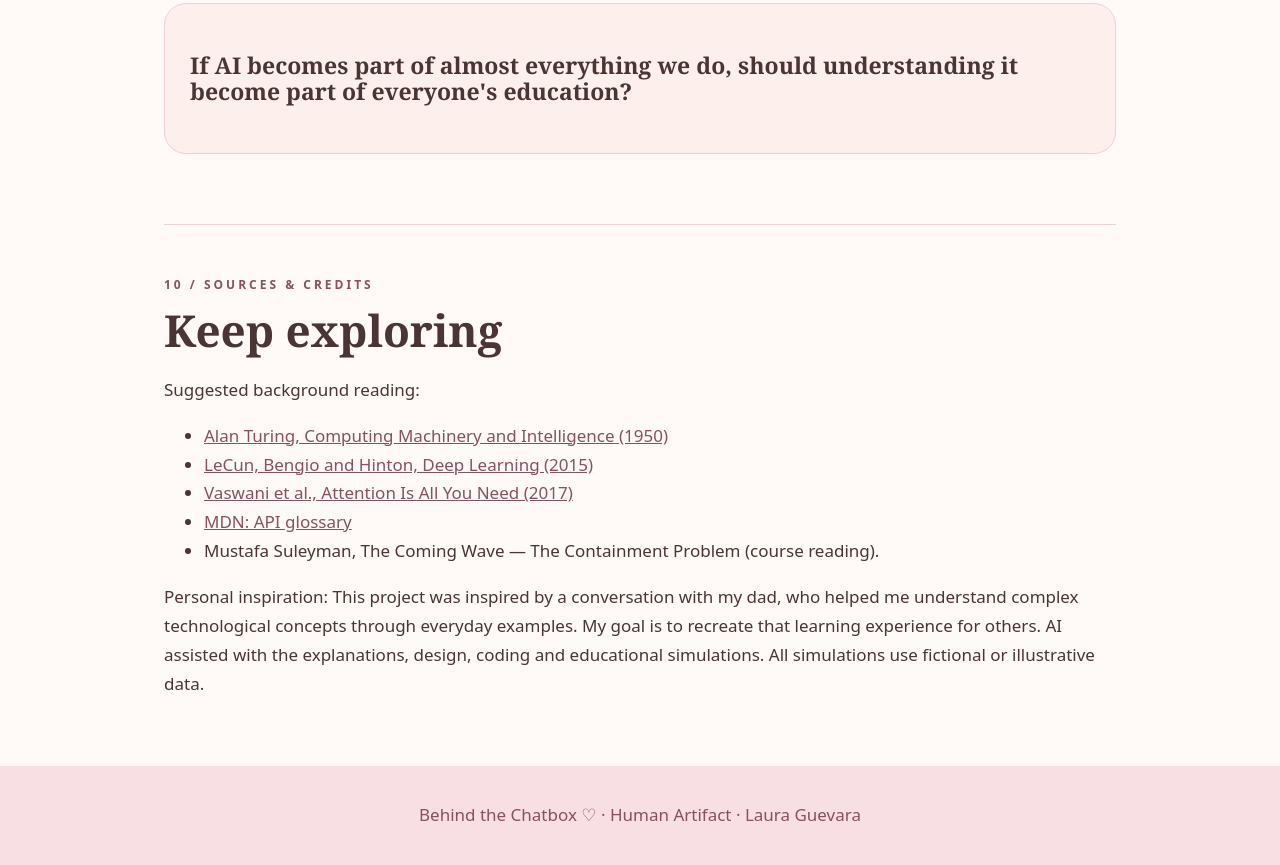
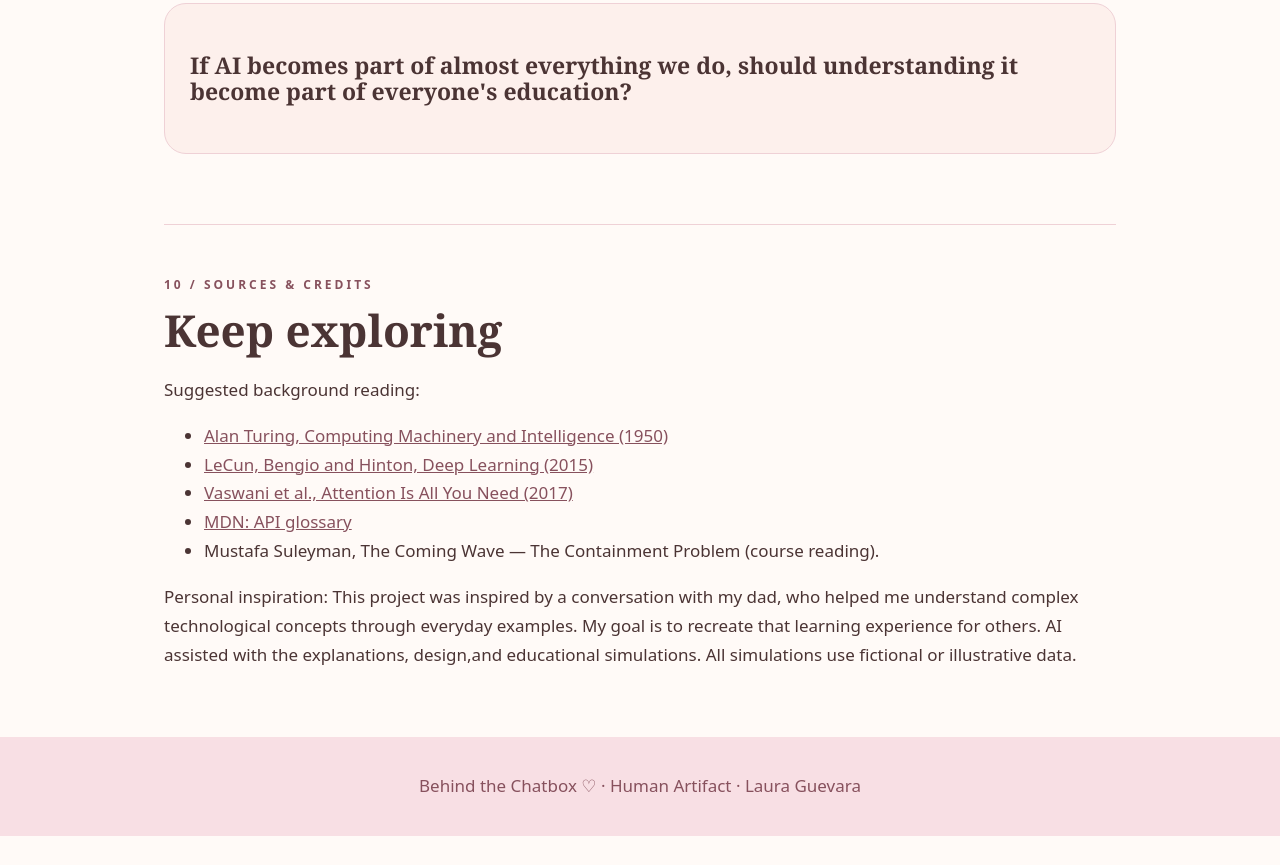
Before and after one commit to lauraguevara021/human-artifact, a plain HTML site: page behind-the-chatbox.html in a window 1280 px wide. Shown: the part 8003-8868 px from the top of the page. After the commit the page ends 8839 px from the top, so only its background shows below. Drawn offline with Linux system fonts and the light colour scheme.

```diff
--- a/behind-the-chatbox.html
+++ b/behind-the-chatbox.html
@@ -448,7 +448,7 @@
           <li><a href="https://developer.mozilla.org/en-US/docs/Glossary/API">MDN: API glossary</a></li>
           <li>Mustafa Suleyman, The Coming Wave — The Containment Problem (course reading).</li>
         </ul>
-        <p>Personal inspiration: This project was inspired by a conversation with my dad, who helped me understand complex technological concepts through everyday examples. My goal is to recreate that learning experience for others. AI assisted with the explanations, design, coding and educational simulations. All simulations use fictional or illustrative data.</p>
+        <p>Personal inspiration: This project was inspired by a conversation with my dad, who helped me understand complex technological concepts through everyday examples. My goal is to recreate that learning experience for others. AI assisted with the explanations, design,and educational simulations. All simulations use fictional or illustrative data.</p>
       </section>
     </main>
     <footer>Behind the Chatbox ♡ · Human Artifact · Laura Guevara</footer>
```
